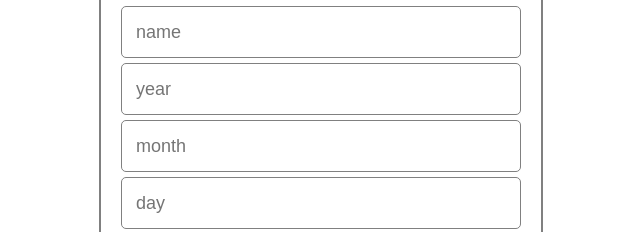
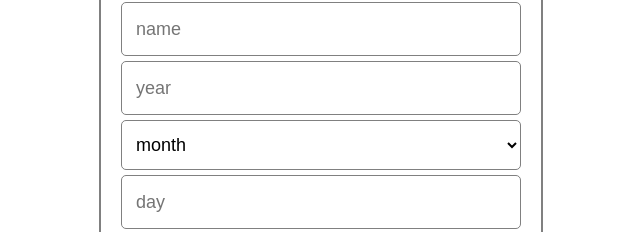
Before and after one commit to MehrdadJalebi/todoApp, a plain HTML site: page index.html in a window 1280 px wide. Shown: the part 173-405 px from the top of the page, 319-959 px from the left. Drawn offline with Linux system fonts and the light colour scheme.

Commit message:
feat: add months

```diff
--- a/index.html
+++ b/index.html
@@ -10,7 +10,9 @@
   <div class="todo-box">
     <input id="name" type="text" placeholder="name">
     <input id="year" type="text" placeholder="year">
-    <input id="month" type="text" placeholder="month">
+    <select id="month">
+      <option value="" disabled selected hidden>month</option>
+    </select>
     <input id="day" type="text" placeholder="day">
     <input id="hour" type="text" placeholder="hour">
     <input id="min" type="text" placeholder="min">
--- a/script.js
+++ b/script.js
@@ -0,0 +1,8 @@
+const MONTHS = ["January", "February", "March", "April", "May", "June", "July", "August", "September", "October", "November", "December"];
+const months = document.getElementById('month')
+MONTHS.forEach(month => {
+  var opt = document.createElement('option');
+    opt.value = month;
+    opt.innerHTML = month;
+    months.appendChild(opt);
+})
--- a/style.css
+++ b/style.css
@@ -9,14 +9,19 @@ body {
   margin: 0;
 }
 
-input {
+input, select {
   border: 1px solid gray;
   background: none;
-  height: 1em;
+  height: 20px;
   margin-bottom: 5px;
   width: auto;
   padding: 16px 14px;
   border-radius: 5px;
+}
+
+select {
+  height: 50px;
+  padding: 0 10px;
 }
 
 button {
```
Also changed, not shown: 2 other files.
